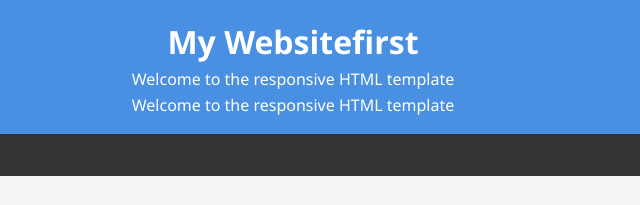
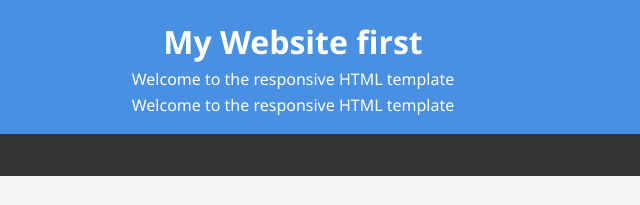
Before and after one commit to tanya-angra/page-deploy, a plain HTML site: page index.html in a window 1280 px wide. Shown: the top 205 px of the page, 347-987 px from the left. Drawn offline with Linux system fonts and the light colour scheme.

Commit message:
Update index.html

```diff
--- a/index.html
+++ b/index.html
@@ -64,7 +64,7 @@
 </head>
 <body>
   <header>
-    <h1>My Websitefirst </h1>
+    <h1>My Website first </h1>
     <p>Welcome to the responsive HTML template</p>
     <p>Welcome to the responsive HTML template</p>
   </header>
```
